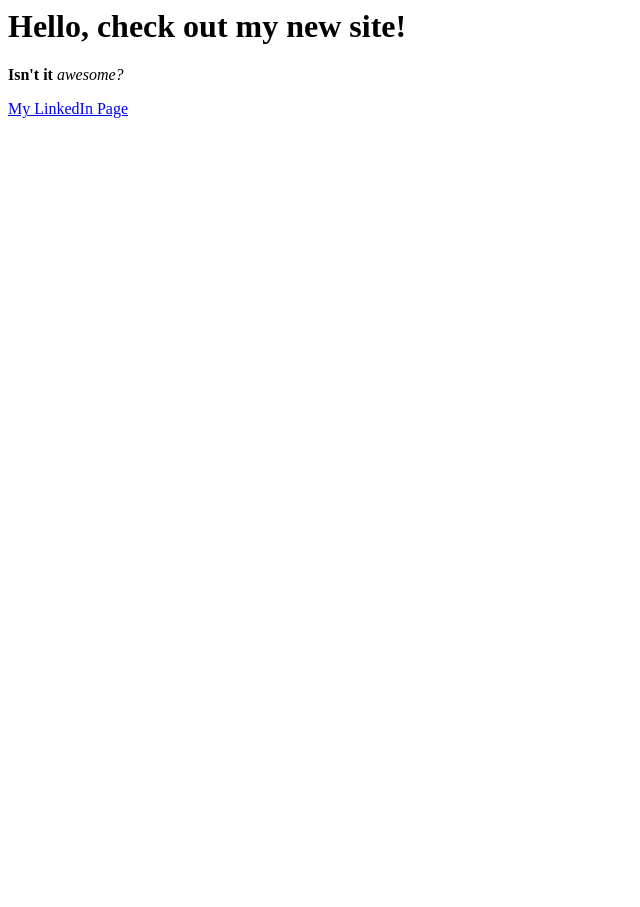
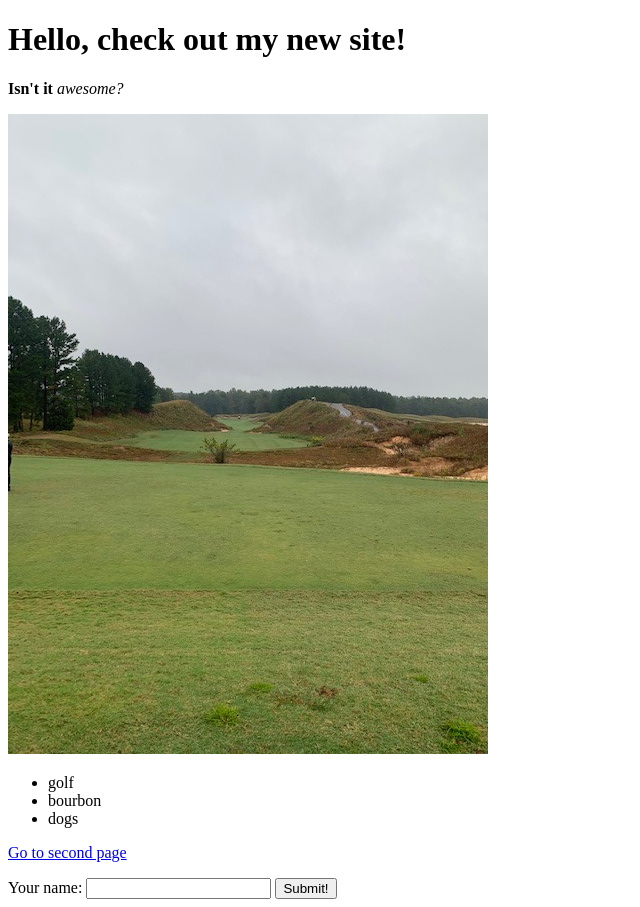
Before and after one commit to ericeschliman/hello-html, a plain HTML site: page index.html in a window 1280 px wide. Shown: the whole page, without its empty margins (0-640 px from the left). Before the commit the page ends 800 px from the top, so only its background shows below. Drawn offline with Linux system fonts and the light colour scheme.

Commit message:
finished crash course in HTML

```diff
--- a/index.html
+++ b/index.html
@@ -1,11 +1,30 @@
-<h1>Hello, check out my new site!</h1>
+<!DOCTYPE html>
+<html>
+    <head>
 
-<p><strong>Isn't it</strong><em> awesome?</em></p>
+    </head>
+    <body>
 
-<p>
-    <a href="https://www.linkedin.com/in/eric-eschliman-b0b05950/">My LinkedIn Page</a>
-</p>
+        <h1>Hello, check out my new site!</h1>
 
-<p>
-    <img src=""
-</p>
+        <p><strong>Isn't it</strong><em> awesome?</em></p>
+
+        <p>
+            <a href="https://www.linkedin.com/in/eric-eschliman-b0b05950/"><img src="tobacco road.jpg"></a>
+        </p>
+
+        <ul>
+            <li>golf</li>
+            <li>bourbon</li>
+            <li>dogs</li>
+        </ul>
+
+        <p><a href="page2.html">Go to second page<a/></p>
+
+            <form action="thanks.html">
+                <label for="name">Your name:</label>
+                <input type="text" name="name" id="name">
+                <button>Submit!</button>
+            </form>
+    </body>
+</html>
```
Also changed, not shown: page2.html (added, +15 -0 lines), thanks.html (added, +12 -0 lines), tobacco road.jpg (added).
